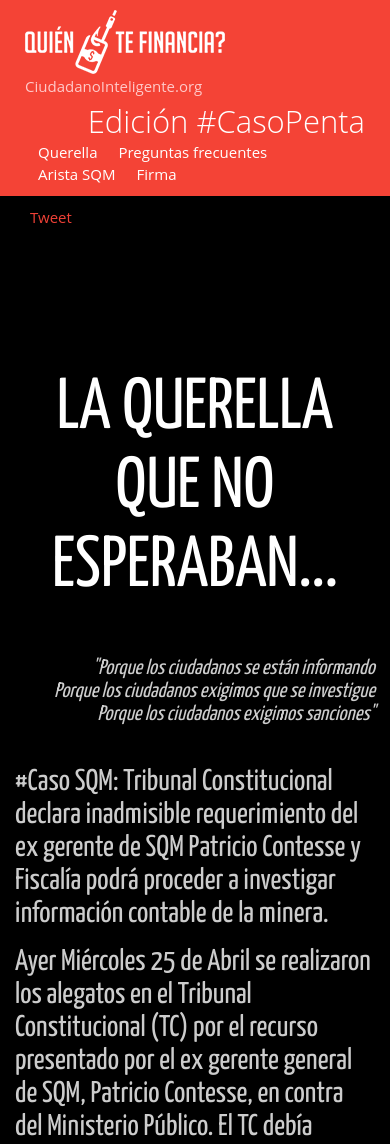
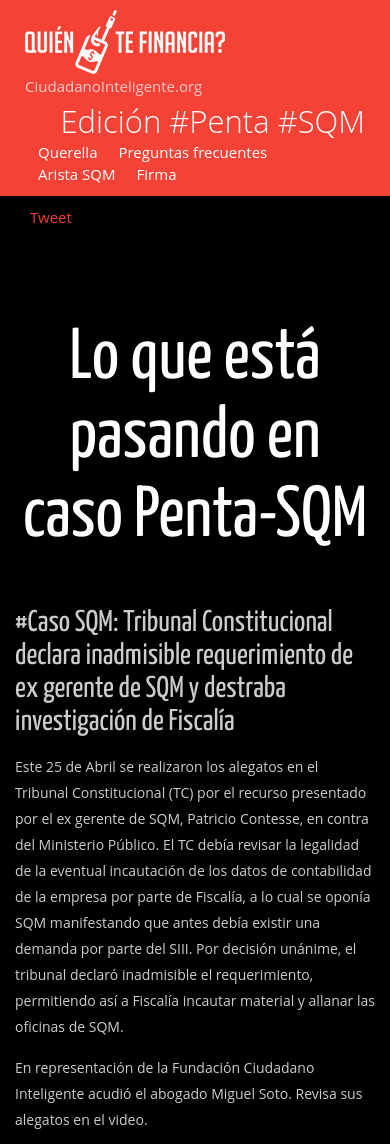
Before and after one commit to ciudadanointeligente/quien-te-financia, a Jekyll site: the page built from index.html, in a window 390 px wide. Shown: the top 1144 px of the page. Built offline with Jekyll 4.4.1, drawn with Linux system fonts in a browser that asks for light colours; nearby versions of some CDN libraries; comment, search, counter and statistics services are not loaded; some of the changed text lies outside the part shown; grey boxes are pictures that could not be loaded.

Commit message:
Cambio info home y flecha para bajar

```diff
--- a/_includes/ask-congressmen.html
+++ b/_includes/ask-congressmen.html
@@ -1,14 +1,26 @@
-<section>
+<section id="home">
     <div class="container">
-        <h1>LA QUERELLA QUE NO ESPERABAN...</h1>
-        <h4><i>"Porque los ciudadanos se están informando</br>Porque los ciudadanos exigimos que se investigue</br>Porque los ciudadanos exigimos sanciones"</i></h4>
-        <h3>#Caso SQM: Tribunal Constitucional declara inadmisible requerimiento del ex gerente de SQM Patricio Contesse y Fiscalía podrá proceder a investigar información contable de la minera.</h3>
-        <h3>Ayer Miércoles 25 de Abril se realizaron los alegatos en el Tribunal Constitucional (TC) por el recurso presentado por el ex gerente general de SQM, Patricio Contesse, en contra del Ministerio Público. El TC debía revisar la legalidad de la eventual incautación de los datos de contabilidad de la empresa por parte de Fiscalía, a lo cual se oponía SQM manifestando que antes de esto debía existir una demanda por parte del Servicio de Impuestos Internos (SII). Finalmente y por una decisión unánime por parte del tribunal, el requerimiento se declaró inadmisible permitiendo así a Fiscalía incautar material y allanar las oficinas de SQM.
-        En representación de la Fundación Ciudadano Inteligente acudió el abogado Miguel Soto. Revisa sus alegatos en el video. La Fundación Ciudadano Inteligente, interpuso una querella criminal en el caso denominado Penta-Soquimich por los delitos cometidos por funcionarios de la Administración de Estado contra la probidad pública. Esta querella tiene como objeto acompañar imparcialmente el accionar de la Fiscalía y la Justicia, a fin de que se sancione con el máximo rigor que permite la ley, a los responsables de cometer  el delito de cohecho.</h3>
+        <h1>Lo que está pasando en caso Penta-SQM</h1>
+        <div class="row">
+            <div class="col-md-8">
+                <h3>#Caso SQM: Tribunal Constitucional declara inadmisible requerimiento de ex gerente de SQM y destraba investigación de Fiscalía</h3>
+                <p>Este 25 de Abril se realizaron los alegatos en el Tribunal Constitucional (TC) por el recurso presentado por el ex gerente de SQM, Patricio Contesse, en contra del Ministerio Público. El TC debía revisar la legalidad de la eventual incautación de los datos de contabilidad de la empresa por parte de Fiscalía, a lo cual se oponía SQM manifestando que antes debía existir una demanda por parte del SIII. Por decisión unánime, el tribunal declaró inadmisible el requerimiento, permitiendo así a Fiscalía incautar material y allanar las oficinas de SQM.</p>
+                <p>En representación de la Fundación Ciudadano Inteligente acudió el abogado Miguel Soto. Revisa sus alegatos en el video. </p>
+            </div>
+            <div class="col-md-4">
+                <iframe width="100%" height="315" src="https://www.youtube.com/embed/AATjE5c99c8" frameborder="0" allowfullscreen></iframe>
+            </div>
+        </div>
     </div>
 </section>
 
-<section class="bg-lightblue">
+<section class="arrow-down">
+    <div class="container">
+        <a href="#imputados"><i class="fa fa-chevron-down fa-2x"></i></a>
+    </div>
+</section>
+
+<section id="imputados" class="bg-lightblue">
     <div class="container">
         <h2>Los imputados<span class='subhead'>Estos son los funcionarios públicos ante los cuales se interpuso nuestra querella por delito de cohecho <a href="#" data-toggle="tooltip" data-placement="top" title="El cohecho es un delito que consiste en que una autoridad o funcionario público acepta o solicita una dádiva a cambio de realizar u omitir un acto inherente a su cargo"><i class="fa fa-info-circle"></i></a> :</span></h2>
         <h3></h3>
--- a/_includes/header.html
+++ b/_includes/header.html
@@ -3,7 +3,7 @@
 		<a class="siteLogo" href="/index.html" title="Quién te financia?">Quién te financia?</a>
 		<div id="bajada-logo">CiudadanoInteligente.org</div>
 		<nav class="mainNav">
-			<div class="edition">Edición #CasoPenta</div>
+			<div class="edition">Edición #Penta #SQM</div>
 			{% include menu.html %}
 		</nav>
 	</div>
--- a/_sass/_base.scss
+++ b/_sass/_base.scss
@@ -26,6 +26,28 @@
   padding: 80px 0 100px;
 }
 
+section#home {
+    padding: 30px 0 100px;
+}
+
+section.arrow-down {
+    height: 0;
+    padding: 0;
+    text-align: center;
+}
+
+.arrow-down a .fa {
+  margin-top: -30px;
+  background: #EF4036;
+  border-radius: 40px;
+  color: #FFFFFF;
+  padding: 20px;
+  transition: all .2s ease-in-out;
+}
+
+.arrow-down a:hover .fa {
+    transform: scale(1.1);
+}
 
 /**
  * Set `margin-bottom` to maintain vertical rhythm
--- a/_sass/_layout.scss
+++ b/_sass/_layout.scss
@@ -50,7 +50,6 @@
 	font-size: 21px;
 	font-weight: 500;
     color: #CCCCCC;
-    text-align: right;
     margin-top: 40px;
     margin-bottom: 40px;
 }
```
